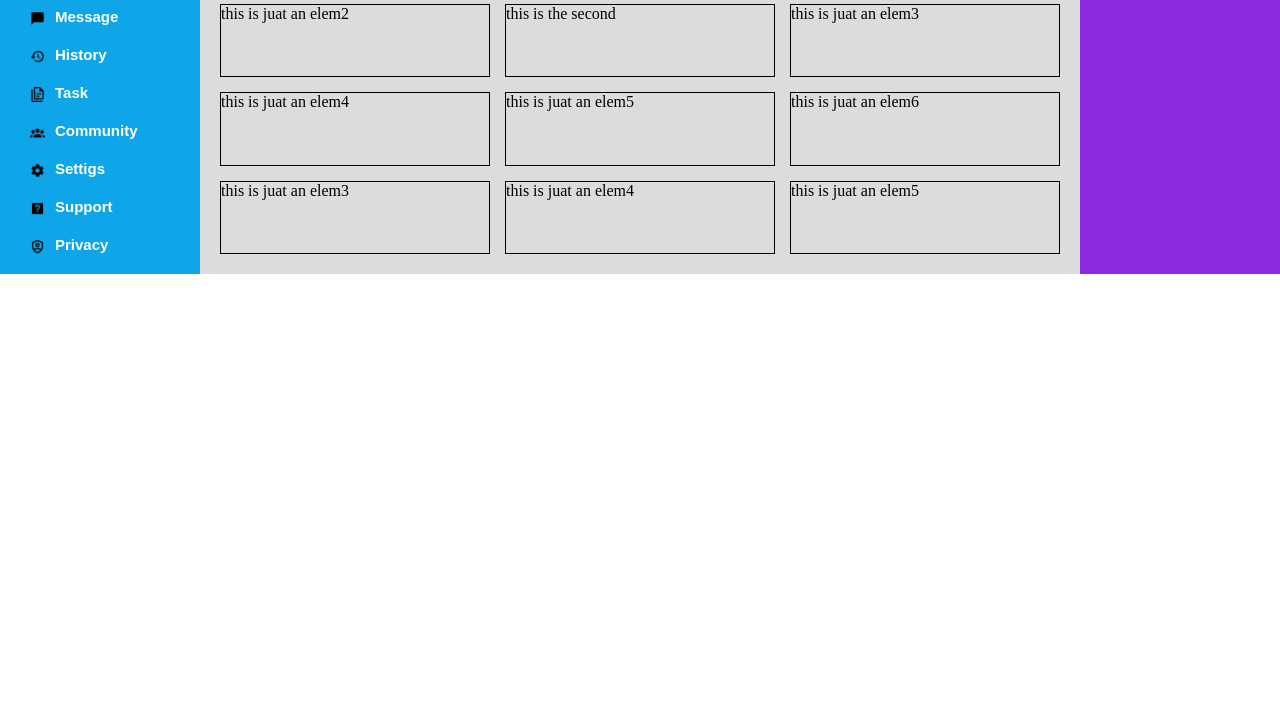
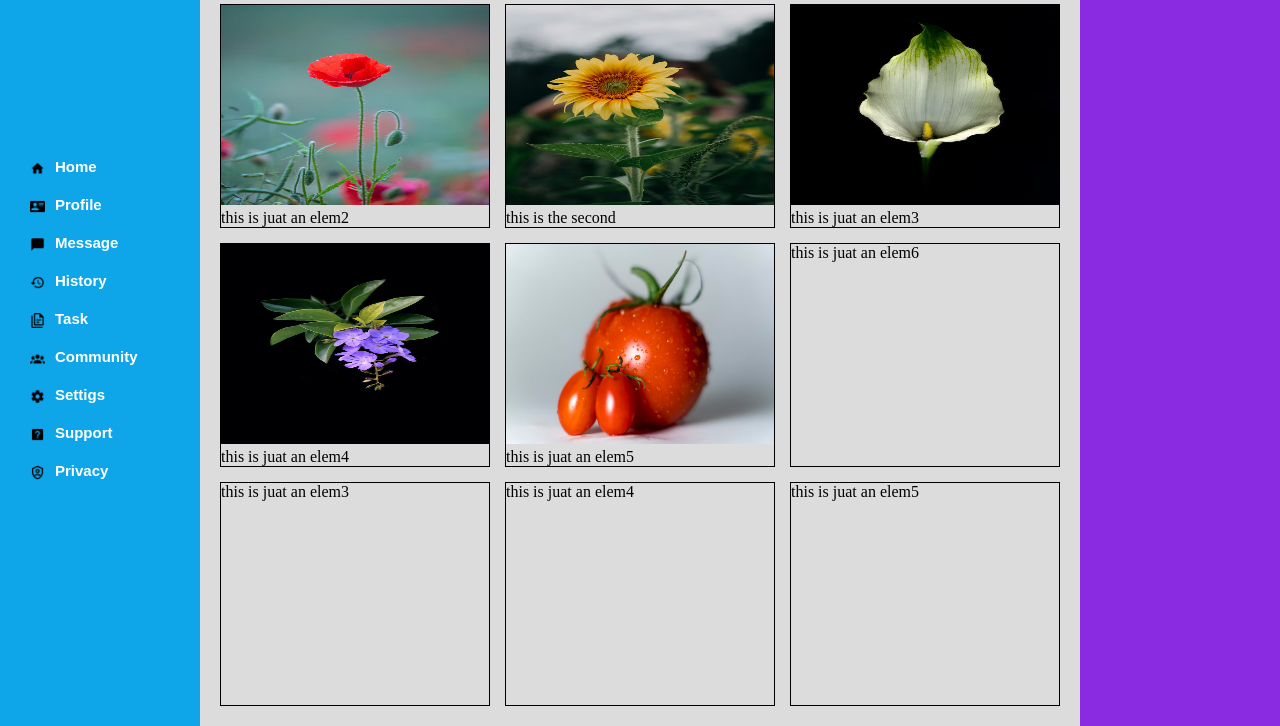
Before and after one commit to Martosky/new-grid, a plain HTML site: page index.html in a window 1280 px wide. Shown: the part 161-887 px from the top of the page. Before the commit the page ends 800 px from the top, so only its background shows below. Drawn offline with Linux system fonts and the light colour scheme.

Commit message:
edited my app

```diff
--- a/index.html
+++ b/index.html
@@ -41,19 +41,29 @@
             </div>
         </div>
         <div class="content" id="body">
-            <div id="el-1"><p>this is juat an elem2</p></div>
-            <div id="el-2"><p>this is the second</p></div>
-            <div id="el-3"><p>this is juat an elem3</p></div>
-            <div id="el-4"><p>this is juat an elem4</p></div>
-            <div id="el-5"><p>this is juat an elem5</p></div>
+            <div id="el-1">
+                <img src="rose.jpg" width="100%" height="200px">
+                <p>this is juat an elem2</p></div>
+            <div id="el-2">
+                <img src="sunflower.png" width="100%" height="200px">
+                <p>this is the second</p></div>
+            <div id="el-3">
+                <img src="tulip.jpg" width="100%" height="200px">
+                <p>this is juat an elem3</p></div>
+            <div id="el-4">
+                <img src="flower.png" width="100%" height="200px">
+                <p>this is juat an elem4</p></div>
+            <div id="el-5">
+                <img src="tomato.jpg" width="100%" height="200px">
+                <p>this is juat an elem5</p></div>
             <div id="el-6"><p>this is juat an elem6</p></div>
             <div id="el-7"><p>this is juat an elem3</p></div>
             <div id="el-8"><p>this is juat an elem4</p></div>
             <div id="el-9"><p>this is juat an elem5</p></div>
         </div>
         <div id="right-side">News
-            <div></div>
-            <div></div>
+            <div id="page-1"></div>
+            <div id="page-2"></div>
         </div>
     </main>
 
```
Also changed, not shown: butterfly.jpg (added), fineflower.jpg (added), flower.png (added), rose.jpg (added), sunflower.png (added), text.txt, tomato.jpg (added), tulip.jpg (added), 1 other file.
